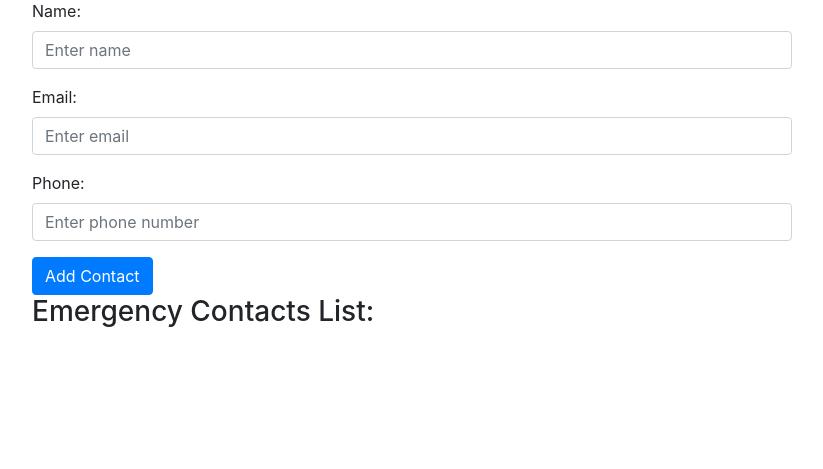
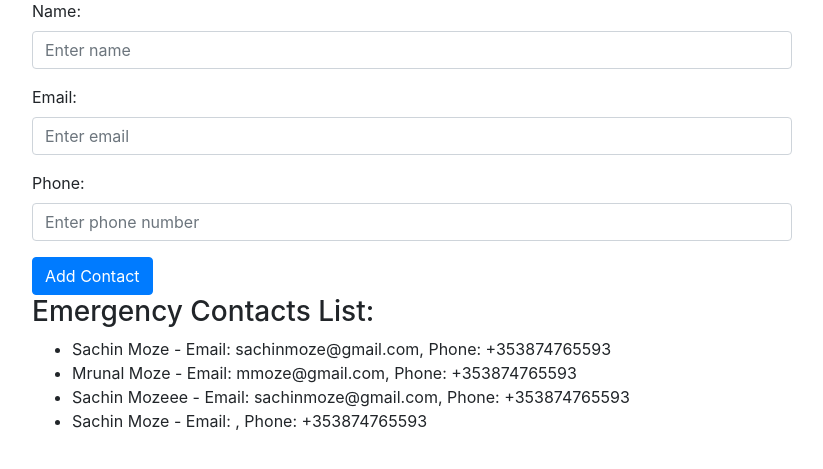
Before and after one commit to sachinmoze/realtime-health-guardian, a Flask app: page /emergency-contacts in a window 1280 px wide. Shown: the part 235-704 px from the top of the page, without its empty margins (228-1051 px from the left). Run offline with Flask 3, Linux system fonts and the light colour scheme; a user stored in the database is signed in; data comes from the database, SQL or seed files in the repository; both versions use the stored data as it was after the commit; parts of the project's set-up code (start-up, migrations or seed data) failed here and were passed over; some libraries are stand-ins or nearby versions.

Commit message:
added emergency form fill logic

```diff
--- a/app.py
+++ b/app.py
@@ -117,18 +117,6 @@ class User(UserMixin,Model):
         except Exception as e:
             raise Exception("Error creating user",e)
 
-    # credentials = ForeignKeyField(UserGoogleFitCredentials, backref='user', ondelete=models.CASCADE, null=True)
-    # def get_credentials(self):
-    #     try:
-    #         return self.user_google_fit_credentials
-    #     except UserGoogleFitCredentials.DoesNotExist:
-    #         return None
-    # credentials = ForeignKeyField('UserGoogleFitCredentials', backref='user', null=True)
-    # def get_credentials(self):
-    #     try:
-    #         return self.credentials
-    #     except UserGoogleFitCredentials.DoesNotExist:
-    #         return None
 
 class UserGoogleFitCredentials(Model):
     __tablename__ = 'user_google_fit_credentials'
@@ -181,6 +169,32 @@ def load_user(user_id):
 def home():
     return render_template('home.html')
 
+@app.route('/api/emergency-contact', methods=['POST'])
+def add_emergency_contact():
+    if request.method == 'POST':
+        data = request.get_json()
+        user_id = current_user.get_id()
+        contact_name = data['name']
+        contact_number = data['phone']
+        contact_email = data['email']
+
+        user_id = current_user.get_id()
+
+        new_contact = EmergencyContacts.create(
+            user=user_id,
+            contact_name=contact_name,
+            contact_number=contact_number,
+            contact_email=contact_email,
+        )
+        new_contact.save()
+        return jsonify({'message': 'Emergency contact added successfully'}), 201
+
+# @app.route('/api/emergency-contacts', methods=['GET'])
+# def get_emergency_contacts():
+#     user_id = current_user.get_id()
+#     emergency_contacts = EmergencyContacts.select().where(EmergencyContacts.user == user_id)
+#     emergency_contacts = [{'name': contact.contact_name, 'phone': contact.contact_number, 'email': contact.contact_email} for contact in emergency_contacts]
+#     return jsonify(emergency_contacts)
 
 @app.route('/signup', methods=['GET', 'POST'])
 def signup():
@@ -199,15 +213,6 @@ def signup():
         mobile = request.form['mobile']
         password = request.form['password']
         #hashed_password = generate_password_hash(password)
-
-        # conn = sqlite3.connect('health.db')
-        # cursor = conn.cursor()
-        # # cursor.execute("INSERT INTO users (firstname, lastname, email, mobilenumber, password) VALUES (%s, %s, %s, %s, %s)",
-        # #             (firstname, lastname, email, countryCode + mobile, hashed_password))
-        # cursor.execute("INSERT INTO users (firstname, lastname, email, mobilenumber, password) VALUES (?, ?, ?, ?, ?)",
-        #                (firstname, lastname, email, countryCode+mobile, hashed_password))
-        # conn.commit()
-        # conn.close()
 
         if User.user_exists(email):
             flash('Email id already exists, Please sign up with new email or Log in.', 'danger')
@@ -313,7 +318,10 @@ def health_metrics():
 @app.route('/emergency-contacts')
 @login_required
 def emergency_contacts():
-    return render_template('emergency-form.html')
+    user_id = current_user.get_id()
+    emergency_contacts = EmergencyContacts.select().where(EmergencyContacts.user == user_id)
+    emergency_contacts = [{'name': contact.contact_name, 'phone': contact.contact_number, 'email': contact.contact_email} for contact in emergency_contacts]
+    return render_template('emergency-form.html',emergency_contacts=emergency_contacts)
 
 @app.route('/dashboard')
 @login_required
--- a/templates/emergency-form.html
+++ b/templates/emergency-form.html
@@ -31,15 +31,15 @@
           <form id="emergencyContactForm">
             <div class="form-group">
               <label for="name">Name:</label>
-              <input type="text" class="form-control" id="name" name="name" placeholder="Enter name">
+              <input type="text" class="form-control" id="name" name="name" placeholder="Enter name" required>
             </div>
             <div class="form-group">
               <label for="email">Email:</label>
-              <input type="email" class="form-control" id="email" name="email" placeholder="Enter email">
+              <input type="email" class="form-control" id="email" name="email" placeholder="Enter email" required>
             </div>
             <div class="form-group">
               <label for="phone">Phone:</label>
-              <input type="tel" class="form-control" id="phone" name="phone" placeholder="Enter phone number">
+              <input type="tel" class="form-control" id="phone" name="phone" placeholder="Enter phone number" required>
             </div>
             <button type="submit" class="btn btn-primary">Add Contact</button>
           </form>
@@ -48,6 +48,9 @@
           <div class="contact-list">
             <h3>Emergency Contacts List:</h3>
             <ul id="emergencyContactsList">
+              {% for contact in emergency_contacts %}
+              <li>{{ contact.name }} - Email: {{ contact.email }}, Phone: {{ contact.phone }}</li>
+              {% endfor %}
               <!-- Emergency contacts will be dynamically added here -->
             </ul>
           </div>
@@ -57,6 +60,7 @@
   </div>
 
   <script>
+
 // Function to handle form submission
 document.getElementById('emergencyContactForm').addEventListener('submit', function(event) {
   event.preventDefault(); // Prevent form submission
@@ -83,6 +87,24 @@
   var contactItem = document.createElement('li');
   contactItem.textContent = name + ' - Email: ' + email + ', Phone: ' + phone;
   contactsList.appendChild(contactItem);
+
+  // Send the contact details to the server
+  fetch("{{url_for('add_emergency_contact')}}", {
+    method: 'POST',
+    headers: {
+      'Content-Type': 'application/json'
+    },
+    body: JSON.stringify({
+      name: name,
+      email: email,
+      phone: phone
+    })
+  })
+  .then(response => response.json())
+  .then(data => console.log(data))
+  .catch(error => console.error('Error:', error));
 }
+
+
   </script>
 {% endblock %}
```
Also changed, not shown: health1.db. Lines whose indentation alone changed are shown as unchanged.
